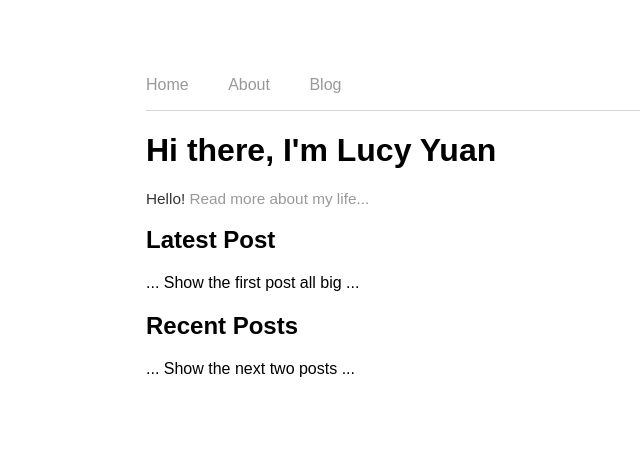
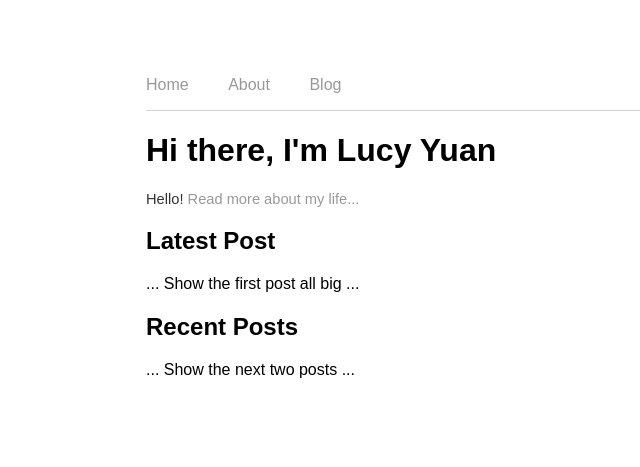
Before and after one commit to lucytyuan/lucytyuan.github.io, a Jekyll site: the page built from index.html, in a window 1280 px wide. Shown: the top 467 px of the page, without its empty margins (46-686 px from the left). Built offline with Jekyll 4.4.1, drawn with Linux system fonts in a browser that asks for light colours.

Commit message:
Update main.css

```diff
--- a/css/main.css
+++ b/css/main.css
@@ -33,8 +33,8 @@
     font-family:'Karla', 'Arial', 'Sans-Serif';
 }
 p {
-    font-size: 11.5pt;
-    line-height: 1em;
+    font-size: 11pt;
+    line-height: 1.5 em;
     color: #333;
     flex: 1;
 }
```
